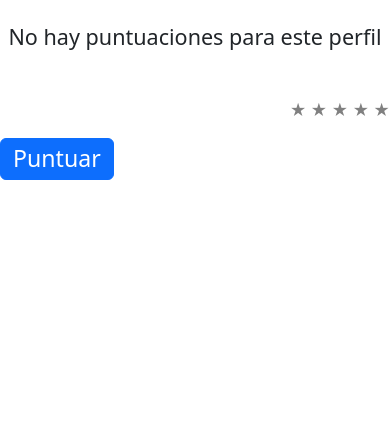
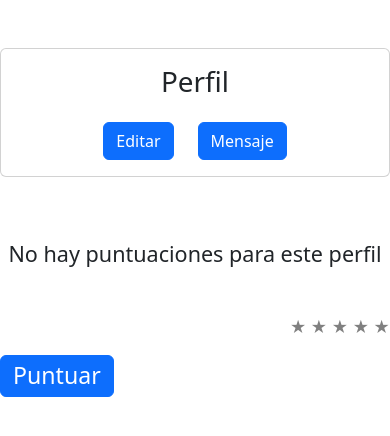
Before and after one commit to pabenito/RentNite, a FastAPI app: page /profile/ in a window 390 px wide. Shown: the part 56-492 px from the top of the page. Run offline with FastAPI, Linux system fonts and the light colour scheme; parts of the project's set-up code (start-up, migrations or seed data) failed here and were passed over.

Commit message:
bootstrap profile

```diff
--- a/app/web/profile.py
+++ b/app/web/profile.py
@@ -12,7 +12,7 @@ templates = Jinja2Templates(directory="templates")
 
 
 @router.get("/", response_class=HTMLResponse)
-def usuraios(request: Request, user=Cookie(default=None)):
+def usuarios(request: Request, user=Cookie(default=None)):
     return templates.TemplateResponse("profile.html", {"request": request, "user": user})
 
 
--- a/templates/profile.html
+++ b/templates/profile.html
@@ -61,12 +61,39 @@
     {% include "navbar.html" %}
 
     {% block content %}
+    <div class="row">
+        <div class="col-md-5"></div>
+        <div class="col-md-2">
+            <div class="card mt-5">
+                <div class="card-body">
+                    <div class="d-flex flex-column align-items-center text-center">
+                        <h1>Perfil</h1>
+                        <label class="font-weight-bold fs-3">{{ user.username }}</label>
+                        <label class="text-black-50 fs-5">{{ user.email }}</label>
+                        <div class="row mt-3">
 
-    <h1 id="username">{{ user.username }}</h1>
-    <h2 id="email">{{ user.email }}</h2>
-    <h3> {{ id }} </h3>
+                            <div class="col">
+                                <form method="post" action="/profile/{{user.email}}/addRate" title="puntuar">
+                                    <button type="button" class="btn btn-primary">Editar</button>
+                                </form>
+                            </div>
+                            <div class="col">
+                                <form method="post" action="/profile/{{user.email}}/addRate" title="puntuar">
+                                    <button type="button" class="btn btn-primary">Mensaje</button>
+                                </form>
+                            </div>
+
+                        </div>
+                    </div>
+                </div>
+            </div>
+        </div>
+        <div class="col-md-5"></div>
+    </div>
+
+
     {% if not creating and not editing %}
-    <div class="row">
+    <div class="row mt-5">
         <div class="col-md-2"></div>
         <div class="col-md-8">
             {% if ratings | count > 0 %}
```
